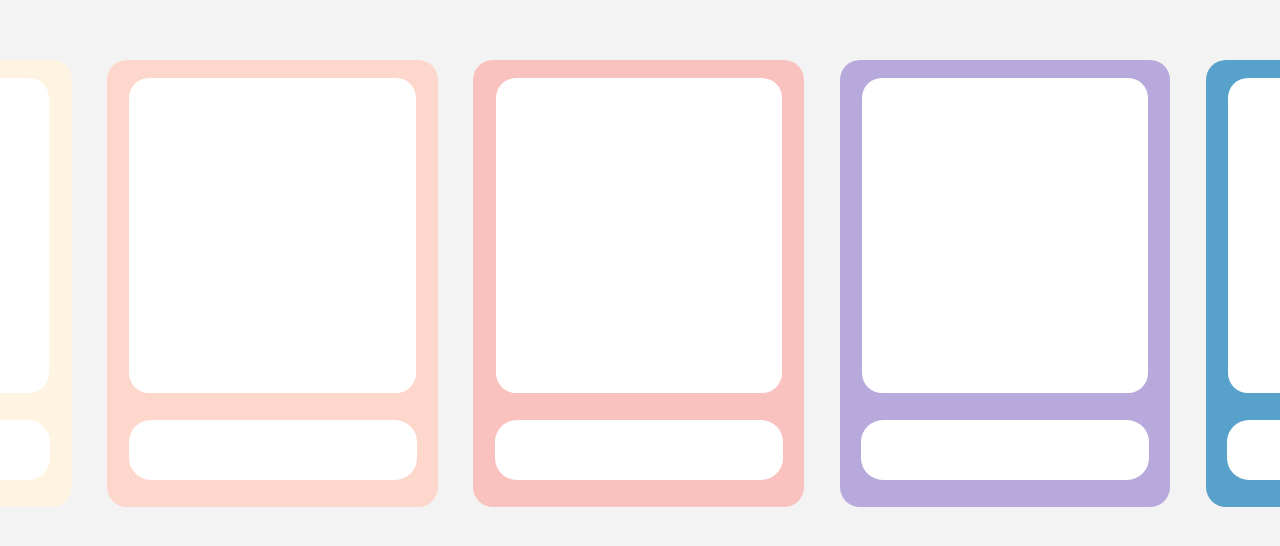
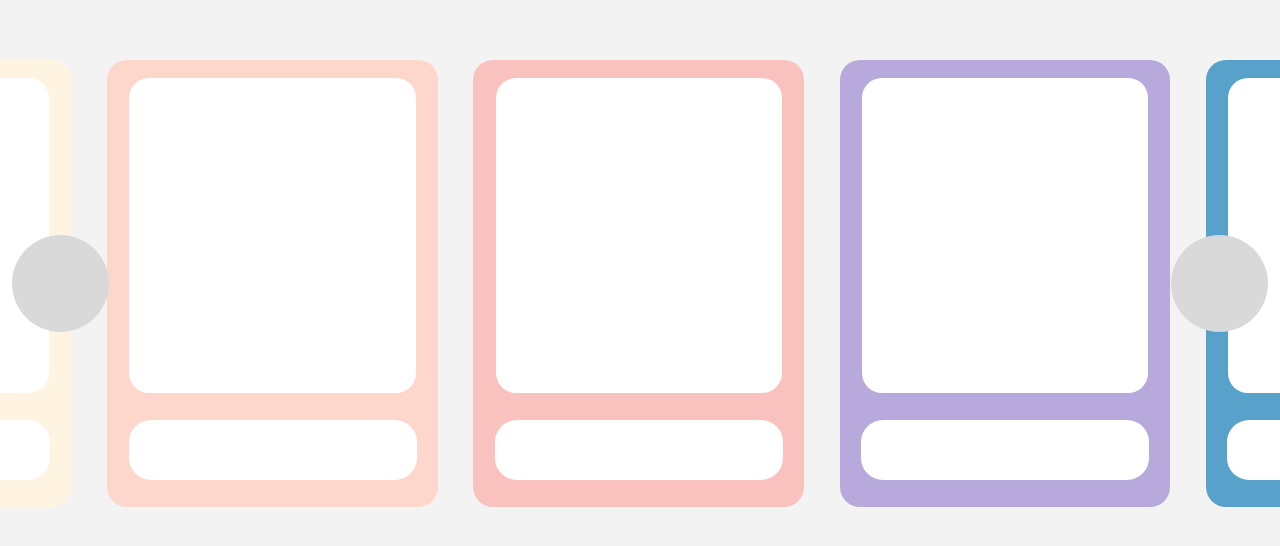
Before and after one commit to goodmorning1226/2025elitecamp, a plain HTML site: page index.html in a window 1280 px wide. Shown: the part 1162-1708 px from the top of the page. Drawn offline with Linux system fonts and the light colour scheme.

Commit message:
首頁調整 / 台灣行頁面建立

```diff
--- a/css/style.css
+++ b/css/style.css
@@ -89,35 +89,6 @@
   background-color: white;
 }
 
-@keyframes fadeIn {
-  0% {
-    opacity: 0;
-  }
-  100% {
-    opacity: 1;
-  }
-}
-
-@keyframes riseUp {
-  0% {
-    transform: translateY(300px);
-    opacity: 0;
-  }
-  100% {
-    opacity: 1;
-  }
-}
-
-@keyframes slideIn {
-  0% {
-    transform: translateX(-100%);
-    opacity: 0;
-  }
-  100% {
-    opacity: 1;
-  }
-}
-
 .adjust_width {
   width: calc(var(--w) / 1440 * 100vw);
 }
@@ -149,3 +120,32 @@
 .adjust_left {
   left: calc(var(--l) / 1440 * 100vw);
 }
+
+@keyframes fadeIn {
+  0% {
+    opacity: 0;
+  }
+  100% {
+    opacity: 1;
+  }
+}
+
+@keyframes riseUp {
+  0% {
+    transform: translateY(calc(300 / 1440 * 100vw));
+    opacity: 0;
+  }
+  100% {
+    opacity: 1;
+  }
+}
+
+@keyframes slideIn {
+  0% {
+    transform: translateX(-100%);
+    opacity: 0;
+  }
+  100% {
+    opacity: 1;
+  }
+}
--- a/index.html
+++ b/index.html
@@ -89,10 +89,25 @@
         class="w-5/6 bg-white rounded-[20px] adjust_height adjust_marginT"
       ></div>
       <div
-        style="--g: 40; --mt: 160"
-        id="card-container"
-        class="flex w-full overflow-x-scroll no-scrollbar adjust_marginT adjust_gap"
-      ></div>
+        style="--mt: 160"
+        class="flex relative w-full justify-center items-center adjust_marginT"
+      >
+        <div
+          style="--w: 109"
+          id="left_arrow"
+          class="absolute aspect-square left-3 bg-[#D9D9D9] rounded-full adjust_width z-10"
+        ></div>
+        <div
+          style="--g: 40"
+          id="card-container"
+          class="flex w-full overflow-x-scroll no-scrollbar adjust_gap z-0"
+        ></div>
+        <div
+          style="--w: 109"
+          id="right_arrow"
+          class="absolute aspect-square right-3 bg-[#D9D9D9] rounded-full adjust_width z-10"
+        ></div>
+      </div>
     </div>
 
     <footer class="w-full h-56 bg-white"></footer>
```
Also changed, not shown: taiwan.html (added, +22 -0 lines), css/tailwind.css, 1 other file.
